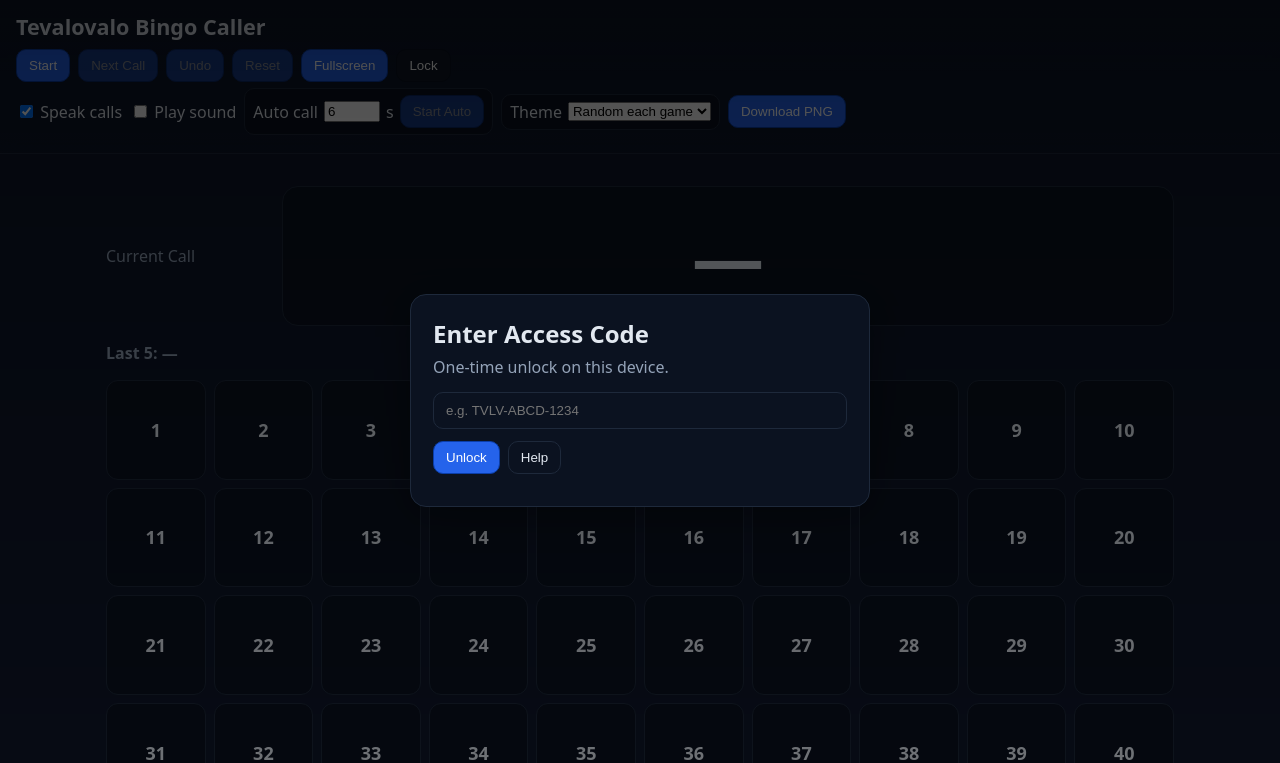
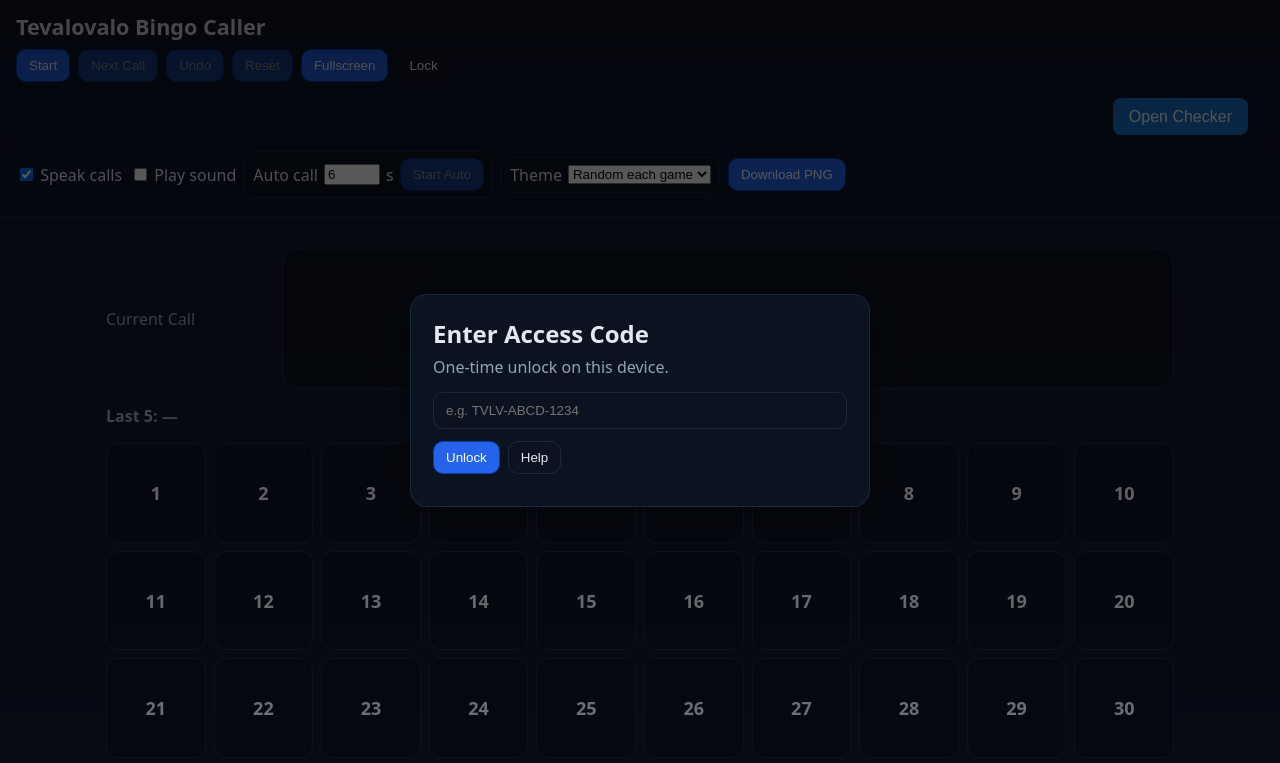
Before and after one commit to Ulix-hub/Tevalovalo-Bingo-Caller-v6, a website: page index.html in a window 1280 px wide. Shown: the top 763 px of the page. Drawn offline with Linux system fonts and the light colour scheme.

Commit message:
Update index.html

```diff
--- a/index.html
+++ b/index.html
@@ -39,6 +39,13 @@
       <button id="lockBtn" class="lock">Lock</button>
     </div>
 
+    <!-- Place this somewhere in your index.html, for example below the header or controls -->
+<div style="margin:1rem; text-align:right;">
+  <button onclick="window.open('checker.html','_blank')"
+          style="padding:0.6rem 1rem; font-size:1rem; border:none; border-radius:8px; background:#1976d2; color:white; cursor:pointer;">
+    Open Checker
+  </button>
+</div>
     <div class="controls-row">
       <label><input type="checkbox" id="speakToggle" checked /> Speak calls</label>
       <label><input type="checkbox" id="soundToggle" /> Play sound</label>
```
